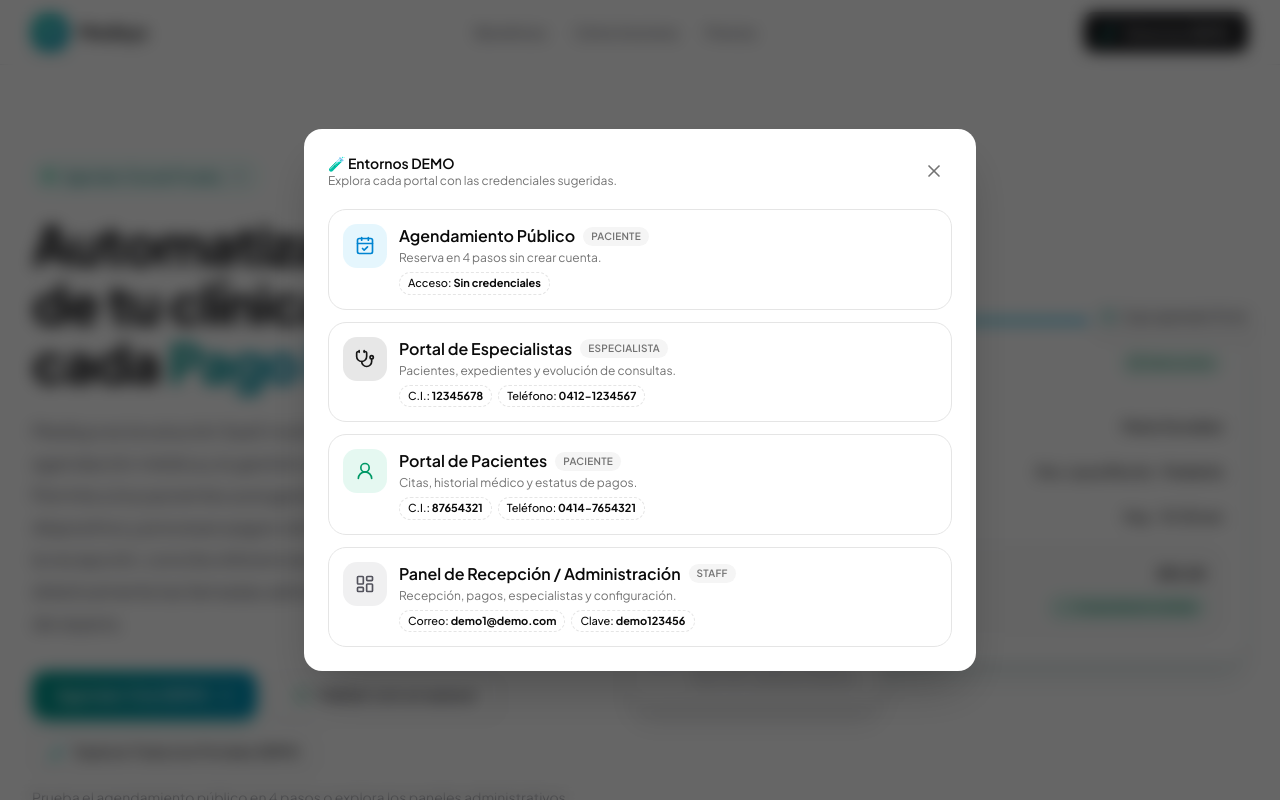
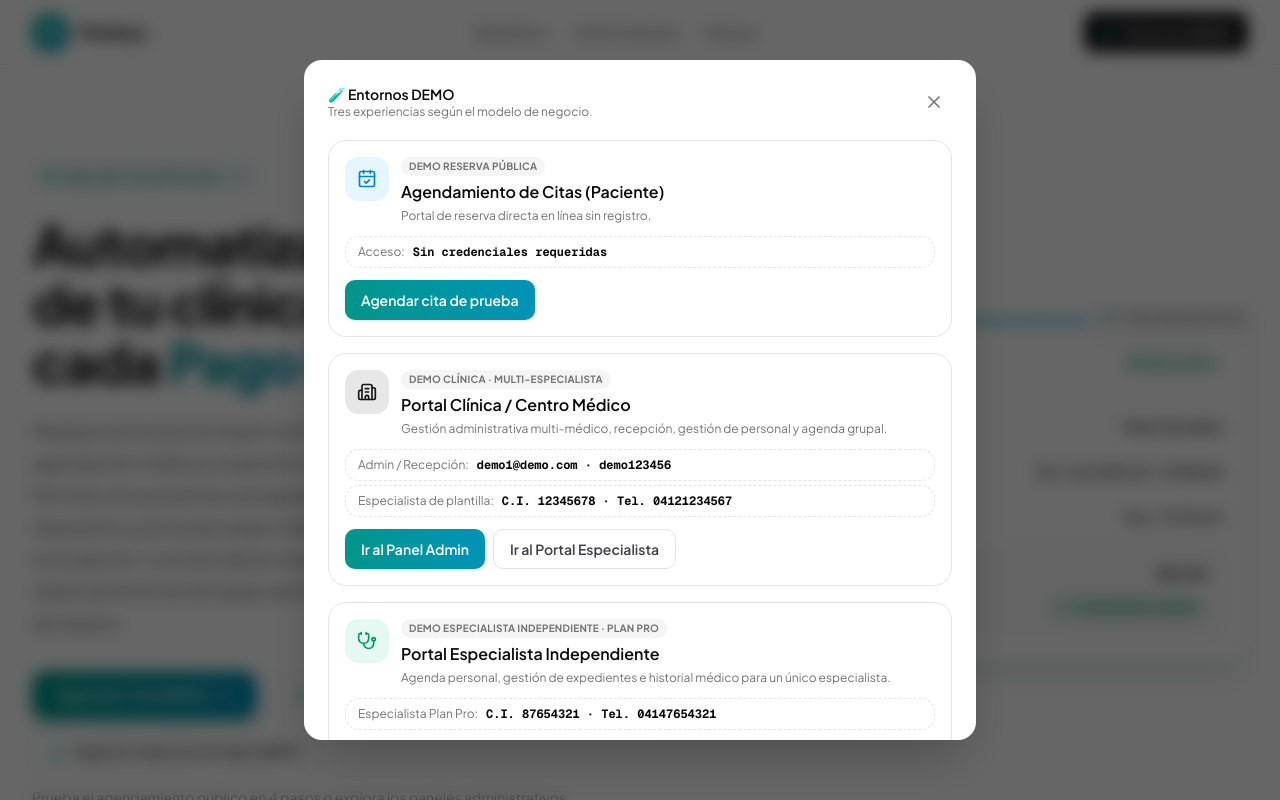
Before and after one commit to jggalviz/medisys, a Next.js app: page / in a window 1280 px wide. Both pictures are taken after a click on the button "🧪 Entornos DEMO". Shown: the top 800 px of the page. Built offline with nearby package versions, Linux system fonts and the light colour scheme.

Commit message:
feat(demo): reestructurar DemoHubModal en 3 bloques por plan e integrar slug medico-pro-demo

```diff
--- /dev/null
+++ b/src/app/[clinicSlug]/especialista/page.tsx
@@ -0,0 +1,22 @@
+import { notFound, redirect } from "next/navigation"
+
+import { getTenantBySlug } from "@/app/actions/tenant"
+import { getPortalSession } from "@/lib/portal-session"
+
+type Props = { params: Promise<{ clinicSlug: string }> }
+
+/**
+ * Acceso corto al portal del especialista: `/clinica-demo/especialista`.
+ * Si hay sesión válida del rol va al dashboard; si no, al login.
+ */
+export default async function EspecialistaRootPage({ params }: Props) {
+  const { clinicSlug } = await params
+  const tenant = await getTenantBySlug(clinicSlug)
+  if (!tenant) notFound()
+
+  const sesion = await getPortalSession()
+  if (sesion?.rol === "especialista" && sesion.tenant_id === tenant.id) {
+    redirect(`/${clinicSlug}/especialista/dashboard`)
+  }
+  redirect(`/${clinicSlug}/especialista/login`)
+}
--- a/src/components/demo/DemoHubModal.tsx
+++ b/src/components/demo/DemoHubModal.tsx
@@ -1,75 +1,120 @@
 "use client"
 
 /**
- * DemoHubModal · Renderiza UN único modal global vía React Portal.
- * El estado proviene de `DemoHubContext` (ver `src/context/DemoHubContext.tsx`).
- * No incluye botón trigger: los botones llaman `openDemoHub()`.
+ * DemoHubModal · Modal global con 3 bloques DEMO según el modelo de negocio:
+ *  1. Reserva Pública (Paciente)
+ *  2. Clínica (Multi-Especialista)
+ *  3. Especialista Independiente (Plan Pro)
+ *
+ * El estado proviene de `DemoHubContext`; se monta una única vez vía portal.
  */
 import { createPortal } from "react-dom"
 import Link from "next/link"
 import {
   CalendarCheck,
-  LayoutDashboard,
+  Building2,
   Stethoscope,
-  UserRound,
   X,
 } from "lucide-react"
 
-import { DEMO_CLINIC_SLUG, DEMO_CREDENCIALES } from "@/lib/demo"
+import {
+  DEMO_CLINIC_SLUG,
+  DEMO_INDEPENDENT_SLUG,
+  DEMO_CREDENCIALES,
+  DEMO_ESPECIALISTA,
+  DEMO_ESPECIALISTA_INDEPENDIENTE,
+} from "@/lib/demo"
+import { useDemoHub } from "@/context/DemoHubContext"
 import { cn } from "@/lib/utils"
-import { useDemoHub } from "@/context/DemoHubContext"
 
-const ACCESOS = [
+type Accion = { label: string; href: string; primario?: boolean }
+type Credencial = { etiqueta: string; valor: string }
+
+type Bloque = {
+  id: string
+  badge: string
+  titulo: string
+  descripcion: string
+  icono: React.ReactNode
+  color: string
+  credenciales: Credencial[]
+  acciones: Accion[]
+}
+
+const BLOQUES: Bloque[] = [
   {
-    id: "reservar",
-    titulo: "Agendamiento Público",
-    descripcion: "Reserva en 4 pasos sin crear cuenta.",
+    id: "reserva",
+    badge: "DEMO Reserva Pública",
+    titulo: "Agendamiento de Citas (Paciente)",
+    descripcion: "Portal de reserva directa en línea sin registro.",
+    icono: <CalendarCheck className="size-5" aria-hidden="true" />,
+    color: "bg-sky-500/10 text-sky-600 dark:text-sky-400",
+    credenciales: [{ etiqueta: "Acceso", valor: "Sin credenciales requeridas" }],
+    acciones: [
+      {
+        label: "Agendar cita de prueba",
         href: `/${DEMO_CLINIC_SLUG}`,
-    icono: <CalendarCheck className="size-5" aria-hidden="true" />,
-    rol: "Paciente",
-    credenciales: [{ etiqueta: "Acceso", valor: "Sin credenciales" }],
-    color: "bg-sky-500/10 text-sky-600 dark:text-sky-400",
+        primario: true,
+      },
+    ],
   },
   {
-    id: "especialista",
-    titulo: "Portal de Especialistas",
-    descripcion: "Pacientes, expedientes y evolución de consultas.",
-    href: `/${DEMO_CLINIC_SLUG}/especialista/login`,
-    icono: <Stethoscope className="size-5" aria-hidden="true" />,
-    rol: "Especialista",
+    id: "clinica",
+    badge: "DEMO Clínica · Multi-Especialista",
+    titulo: "Portal Clínica / Centro Médico",
+    descripcion:
+      "Gestión administrativa multi-médico, recepción, gestión de personal y agenda grupal.",
+    icono: <Building2 className="size-5" aria-hidden="true" />,
+    color: "bg-primary/10 text-primary",
     credenciales: [
-      { etiqueta: "C.I.", valor: "12345678" },
-      { etiqueta: "Teléfono", valor: "0412-1234567" },
-    ],
-    color: "bg-primary/10 text-primary",
+      {
+        etiqueta: "Admin / Recepción",
+        valor: `${DEMO_CREDENCIALES.email} · ${DEMO_CREDENCIALES.password}`,
       },
       {
-    id: "paciente",
-    titulo: "Portal de Pacientes",
-    descripcion: "Citas, historial médico y estatus de pagos.",
-    href: `/${DEMO_CLINIC_SLUG}/paciente/login`,
-    icono: <UserRound className="size-5" aria-hidden="true" />,
-    rol: "Paciente",
-    credenciales: [
-      { etiqueta: "C.I.", valor: "87654321" },
-      { etiqueta: "Teléfono", valor: "0414-7654321" },
+        etiqueta: "Especialista de plantilla",
+        valor: `C.I. ${DEMO_ESPECIALISTA.cedula} · Tel. ${DEMO_ESPECIALISTA.telefono}`,
+      },
     ],
-    color: "bg-emerald-500/10 text-emerald-600 dark:text-emerald-400",
+    acciones: [
+      {
+        label: "Ir al Panel Admin",
+        href: `/${DEMO_CLINIC_SLUG}/admin`,
+        primario: true,
       },
       {
-    id: "admin",
-    titulo: "Panel de Recepción / Administración",
-    descripcion: "Recepción, pagos, especialistas y configuración.",
-    href: `/${DEMO_CLINIC_SLUG}/login`,
-    icono: <LayoutDashboard className="size-5" aria-hidden="true" />,
-    rol: "Staff",
+        label: "Ir al Portal Especialista",
+        href: `/${DEMO_CLINIC_SLUG}/especialista`,
+      },
+    ],
+  },
+  {
+    id: "pro",
+    badge: "DEMO Especialista Independiente · Plan Pro",
+    titulo: "Portal Especialista Independiente",
+    descripcion:
+      "Agenda personal, gestión de expedientes e historial médico para un único especialista.",
+    icono: <Stethoscope className="size-5" aria-hidden="true" />,
+    color: "bg-emerald-500/10 text-emerald-600 dark:text-emerald-400",
     credenciales: [
-      { etiqueta: "Correo", valor: DEMO_CREDENCIALES.email },
-      { etiqueta: "Clave", valor: DEMO_CREDENCIALES.password },
+      {
+        etiqueta: "Especialista Plan Pro",
+        valor: `C.I. ${DEMO_ESPECIALISTA_INDEPENDIENTE.cedula} · Tel. ${DEMO_ESPECIALISTA_INDEPENDIENTE.telefono}`,
+      },
     ],
-    color: "bg-zinc-500/10 text-zinc-600 dark:text-zinc-400",
+    acciones: [
+      {
+        label: "Ir al Portal Médico",
+        href: `/${DEMO_INDEPENDENT_SLUG}/especialista`,
+        primario: true,
       },
-] as const
+      {
+        label: "Ver Reserva Pro en 3 pasos",
+        href: `/${DEMO_INDEPENDENT_SLUG}`,
+      },
+    ],
+  },
+]
 
 export function DemoHubModal() {
   const { isOpen, closeDemoHub } = useDemoHub()
@@ -91,7 +136,7 @@ export function DemoHubModal() {
           <div className="flex flex-col">
             <span className="text-sm font-semibold">🧪 Entornos DEMO</span>
             <span className="text-xs text-muted-foreground">
-              Explora cada portal con las credenciales sugeridas.
+              Tres experiencias según el modelo de negocio.
             </span>
           </div>
           <button
@@ -104,44 +149,64 @@ export function DemoHubModal() {
           </button>
         </div>
 
-        <div className="mt-5 flex flex-col gap-3">
-          {ACCESOS.map((acceso) => (
-            <Link
-              key={acceso.id}
-              href={acceso.href}
-              onClick={closeDemoHub}
-              className="group flex items-start gap-3 rounded-2xl border bg-card p-3.5 text-left transition-colors hover:bg-muted/40"
+        <div className="mt-5 flex flex-col gap-4">
+          {BLOQUES.map((bloque) => (
+            <section
+              key={bloque.id}
+              className="flex flex-col gap-3 rounded-2xl border bg-card p-4"
             >
+              <div className="flex items-start gap-3">
                 <span
                   className={cn(
                     "flex size-11 shrink-0 items-center justify-center rounded-xl",
-                  acceso.color
+                    bloque.color
                   )}
                 >
-                {acceso.icono}
+                  {bloque.icono}
                 </span>
-              <span className="flex min-w-0 flex-1 flex-col gap-0.5">
-                <span className="flex flex-wrap items-center gap-2">
-                  <span className="font-semibold">{acceso.titulo}</span>
-                  <span className="rounded-full bg-muted px-2 py-0.5 text-[10px] font-semibold uppercase tracking-wide text-muted-foreground">
-                    {acceso.rol}
+                <div className="flex min-w-0 flex-1 flex-col gap-1">
+                  <span className="w-fit rounded-full bg-muted px-2 py-0.5 text-[10px] font-bold uppercase tracking-wide text-muted-foreground">
+                    {bloque.badge}
                   </span>
+                  <span className="font-semibold">{bloque.titulo}</span>
+                  <span className="text-xs text-muted-foreground">
+                    {bloque.descripcion}
                   </span>
-                <span className="text-xs text-muted-foreground">
-                  {acceso.descripcion}
+                </div>
+              </div>
+
+              <div className="flex flex-col gap-1">
+                {bloque.credenciales.map((cred) => (
+                  <div
+                    key={cred.etiqueta}
+                    className="flex flex-wrap items-center gap-2 rounded-xl border border-dashed bg-background px-3 py-1.5 text-[12px]"
+                  >
+                    <span className="text-muted-foreground">
+                      {cred.etiqueta}:
                     </span>
-                <span className="mt-1 flex flex-wrap gap-1.5">
-                  {acceso.credenciales.map((cred) => (
-                    <span
-                      key={cred.etiqueta}
-                      className="rounded-full border border-dashed bg-background px-2 py-0.5 text-[11px] font-medium"
+                    <strong className="font-mono">{cred.valor}</strong>
+                  </div>
+                ))}
+              </div>
+
+              <div className="flex flex-wrap gap-2">
+                {bloque.acciones.map((accion) => (
+                  <Link
+                    key={accion.href + accion.label}
+                    href={accion.href}
+                    onClick={closeDemoHub}
+                    className={cn(
+                      "inline-flex h-10 items-center justify-center gap-2 rounded-lg px-4 text-sm font-semibold transition-colors",
+                      accion.primario
+                        ? "bg-linear-to-r from-teal-600 to-cyan-600 text-white shadow-sm hover:brightness-110"
+                        : "border border-zinc-200 bg-white text-zinc-700 hover:bg-zinc-50"
+                    )}
                   >
-                      {cred.etiqueta}: <strong>{cred.valor}</strong>
-                    </span>
+                    {accion.label}
+                  </Link>
                 ))}
-                </span>
-              </span>
-            </Link>
+              </div>
+            </section>
           ))}
         </div>
       </div>
--- a/src/lib/demo.ts
+++ b/src/lib/demo.ts
@@ -5,11 +5,17 @@
  */
 export const DEMO_CLINIC_SLUG = "clinica-demo"
 
+/** Tenant de demostración del Plan Pro (especialista independiente). */
+export const DEMO_INDEPENDENT_SLUG = "medico-pro-demo"
+
 /** Experiencia del paciente (wizard de reserva). */
 export const RESERVAR_DEMO_ROUTE = `/${DEMO_CLINIC_SLUG}/reservar`
 
 /** Experiencia operativa (panel admin). */
 export const ADMIN_DEMO_ROUTE = `/${DEMO_CLINIC_SLUG}/admin`
+
+/** Reserva del Plan Pro (médico independiente, 3 pasos). */
+export const RESERVAR_INDEPENDIENTE_ROUTE = `/${DEMO_INDEPENDENT_SLUG}`
 
 /**
  * Credenciales de acceso de la demo.
@@ -20,3 +26,15 @@ export const DEMO_CREDENCIALES = {
   email: "demo1@demo.com",
   password: "demo123456",
 } as const
+
+/** Credenciales del especialista demo del Plan Clínica. */
+export const DEMO_ESPECIALISTA = {
+  cedula: "12345678",
+  telefono: "04121234567",
+} as const
+
+/** Credenciales del especialista demo del Plan Pro (independiente). */
+export const DEMO_ESPECIALISTA_INDEPENDIENTE = {
+  cedula: "87654321",
+  telefono: "04147654321",
+} as const
```
Lines whose indentation alone changed are shown as unchanged.
